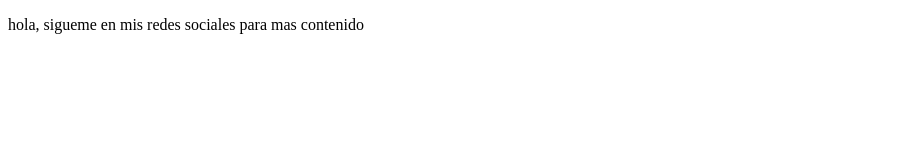
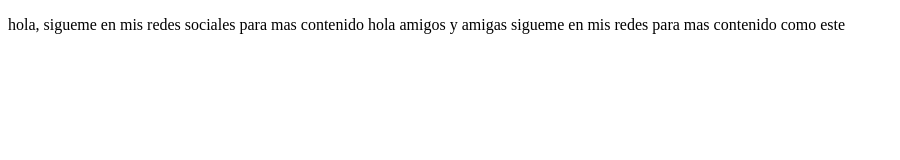
Before and after one commit to darksephyros/proyectodemocursoprework, a plain HTML site: page index.html in a window 1280 px wide. Shown: the whole page, without its empty margins (0-900 px from the left). Drawn offline with Linux system fonts and the light colour scheme.

Commit message:
se agrego otro comentario de redes

```diff
--- a/index.html
+++ b/index.html
@@ -8,7 +8,8 @@
 </head>
 <body>
     <p>
-        hola, sigueme en mis redes sociales para mas contenido
+        hola, sigueme en mis redes sociales para mas contenido hola amigos y amigas sigueme en mis redes para mas contenido como este
+
     </p>
 
 </body>
```
